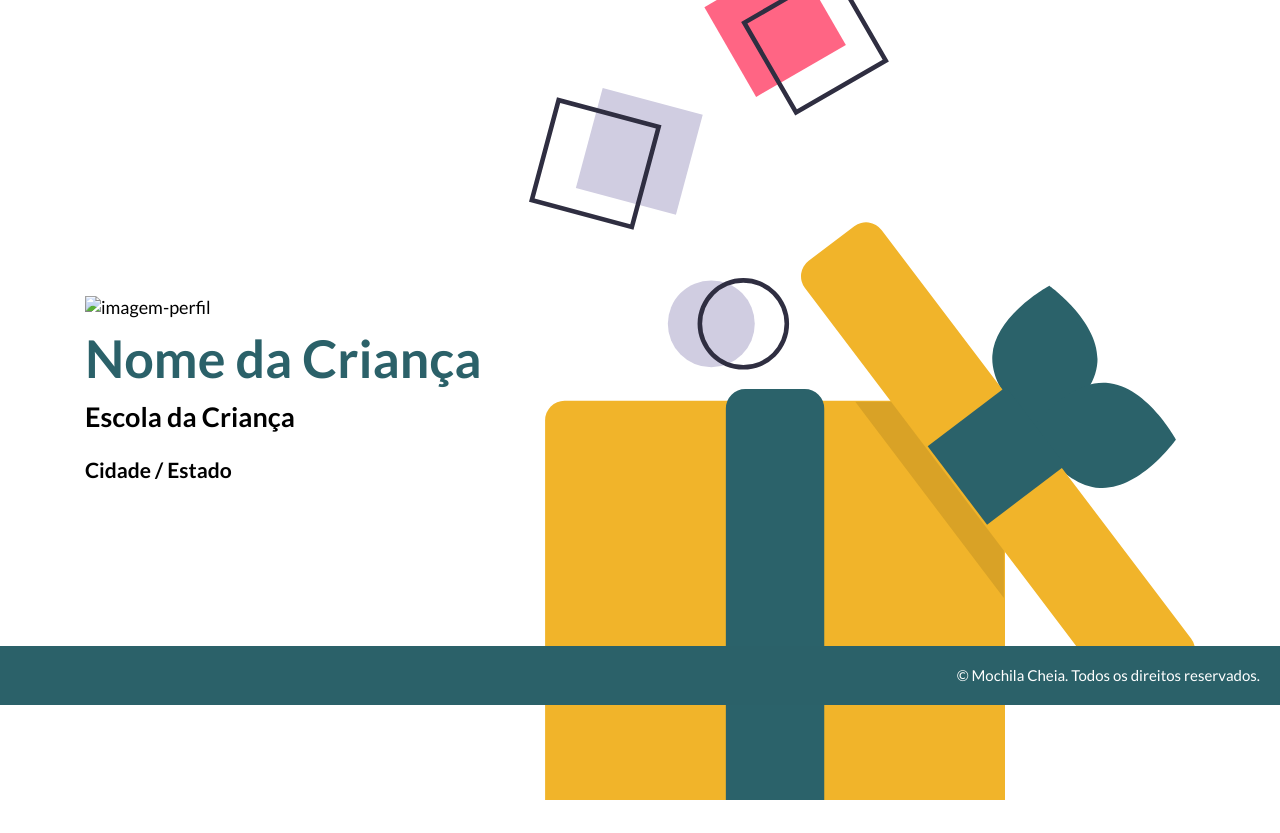
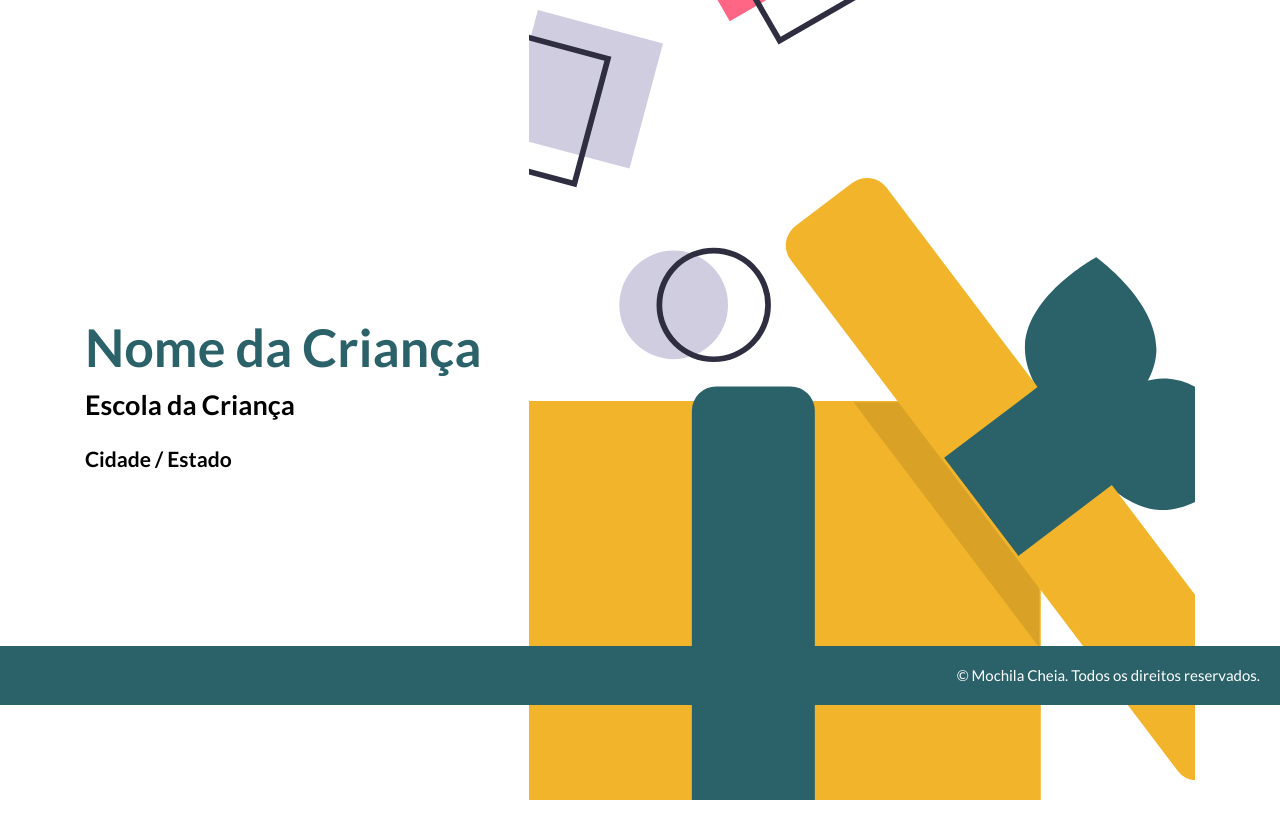
Before and after one commit to adiala/mochila-cheia-hackaton, a PHP site: page /donation.html in a window 1280 px wide. Shown: the part 95-928 px from the top of the page. Run offline with PHP 8.4, Linux system fonts and the light colour scheme.

Commit message:
atualizações de estilo

```diff
--- a/app/scss/donate.scss
+++ b/app/scss/_donation.scss
@@ -1,12 +1,22 @@
-.donate {
+.donation {
     margin-bottom: 33px;
 
    .container {
+
         @include breakpoint-up(large) {
             display: flex;
             align-items: center;
         }
-   }
+    }
+
+    .card {
+        display: flex;
+        align-items: center;
+    }
+
+    &__icon {
+
+    }
 
     &__image {
         position: relative;
@@ -19,15 +29,17 @@
         @include breakpoint-up(large) {
             flex: 3;
             order: 2;
-            background-size: 100%;
+            background-size: 125%;
             min-height: 50rem;
         }
 
-        //&::before {
-            //content: "";
-            //position: absolute;
-            //background-repeat: no-repeat;
-        //}
+        &::before {
+            content: "";
+            position: absolute;
+            width: 100%;
+            height: 100%;
+            background-repeat: no-repeat;
+        }
 
     }
 
--- a/app/scss/style.css
+++ b/app/scss/style.css
@@ -524,12 +524,12 @@ a, a:visited, a:hover {
   }
 }
 
-.donate {
+.donation {
   margin-bottom: 33px;
 }
 
 @media (min-width: 64em) {
-  .donate .container {
+  .donation .container {
     display: -webkit-box;
     display: -ms-flexbox;
     display: flex;
@@ -539,7 +539,16 @@ a, a:visited, a:hover {
   }
 }
 
-.donate__image {
+.donation .card {
+  display: -webkit-box;
+  display: -ms-flexbox;
+  display: flex;
+  -webkit-box-align: center;
+      -ms-flex-align: center;
+          align-items: center;
+}
+
+.donation__image {
   position: relative;
   background-image: url("../../images/undraw_Gift_box_re_vau4.svg");
   background-size: 50%;
@@ -549,30 +558,32 @@ a, a:visited, a:hover {
 }
 
 @media (min-width: 64em) {
-  .donate__image {
+  .donation__image {
     -webkit-box-flex: 3;
         -ms-flex: 3;
             flex: 3;
     -webkit-box-ordinal-group: 3;
         -ms-flex-order: 2;
             order: 2;
-    background-size: 100%;
+    background-size: 125%;
     min-height: 50rem;
   }
 }
 
-.donate__image::before {
+.donation__image::before {
   content: "";
   position: absolute;
+  width: 100%;
+  height: 100%;
   background-repeat: no-repeat;
 }
 
-.donate__text {
+.donation__text {
   text-align: center;
 }
 
 @media (min-width: 64em) {
-  .donate__text {
+  .donation__text {
     -webkit-box-flex: 2;
         -ms-flex: 2;
             flex: 2;
@@ -583,7 +594,7 @@ a, a:visited, a:hover {
   }
 }
 
-.donate__text h1 {
+.donation__text h1 {
   font-weight: 700;
   font-size: 1.875rem;
   line-height: 1.15;
@@ -593,18 +604,18 @@ a, a:visited, a:hover {
 }
 
 @media (min-width: 64em) {
-  .donate__text h1 {
+  .donation__text h1 {
     font-size: 3.25rem;
   }
 }
 
-.donate__text p {
+.donation__text p {
   line-height: 1.5;
   font-size: 0.9375rem;
 }
 
 @media (min-width: 64em) {
-  .donate__text p {
+  .donation__text p {
     font-size: 1.125rem;
     font-weight: 400;
   }
--- a/app/scss/style.scss
+++ b/app/scss/style.scss
@@ -7,4 +7,4 @@
 @import "hero";
 @import "footer";
 @import "about";
-@import "donate";
+@import "donation";
--- a/donation.html
+++ b/donation.html
@@ -9,14 +9,13 @@
     <title>Projeto Mochila Cheia</title>
     <link rel="stylesheet" href="./app/scss/style.css"/>
     <link rel="preconnect" href="https://fonts.gstatic.com">
-    <link rel="preconnect" href="https://fonts.gstatic.com">
     <link href="https://fonts.googleapis.com/css2?family=Lato:wght@300;400;700&display=swap" rel="stylesheet">
 
 </head>
 
 <body>
 
-    <header class="header">
+  <header class="header">
         <div class="overlay has-fade"></div>
         <nav class="container-header flex flex-jc-sb flex-ai-c">
             <a href="/" class="header__logo">
@@ -42,28 +41,25 @@
             <a href="#">Quero Receber</a>
         </div>
 
-    </header>
-<body>
+  </header>
 
-  <main class="donate">
+  <main class="donation">
     <div class="container">
 
-      <div class="donate__image"></div>
-      <div class="donate__text">
+      <div class="donation__image"></div>
+      <div class="donation__text">
 
-        <div class="card__container">
-          <div class="card">
-            <img src="#" alt="imagem-perfil" class="card__image">
+        <div class="card">
+
+          <div class="card__icon"></div>
 
           <div class="card__body">
             <h1>Nome da Criança</h1>
             <h2>Escola da Criança</h2>
             <h3>Cidade / Estado</h3>
           </div>
-          </div>
 
       </div>
-
 
   </main>
 <footer class="footer">
```
Also changed, not shown: 1 other file.
